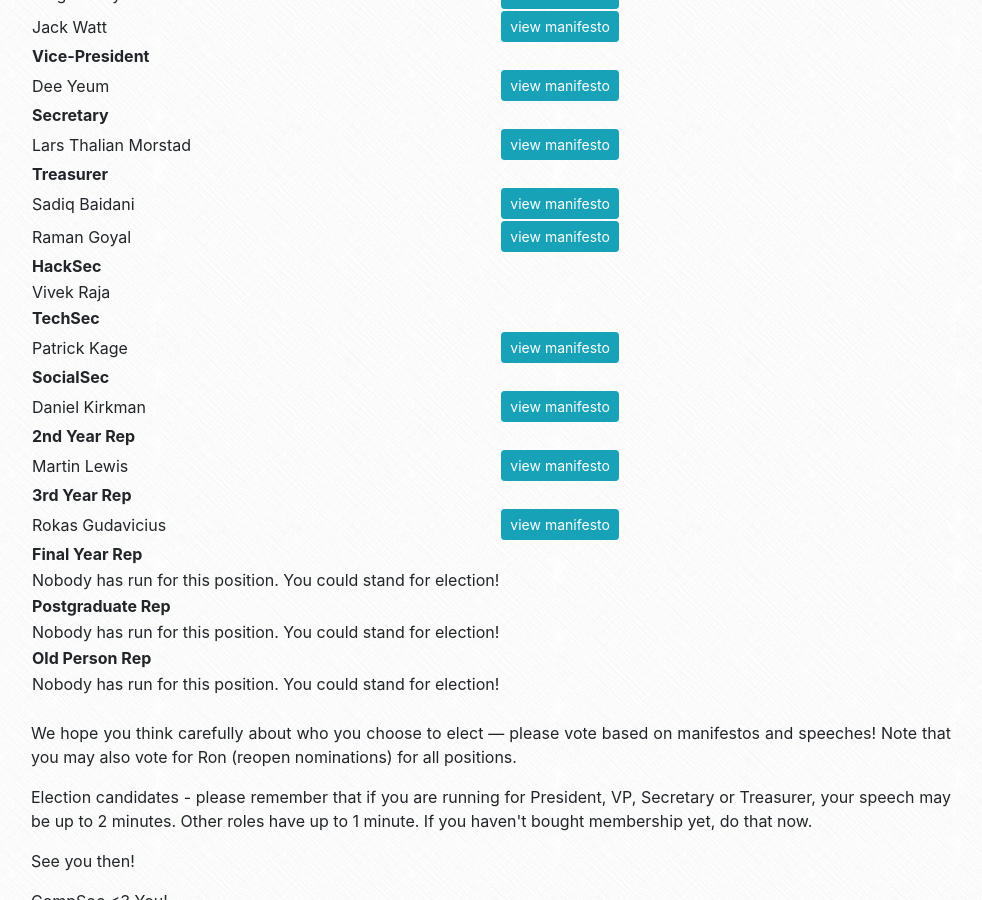
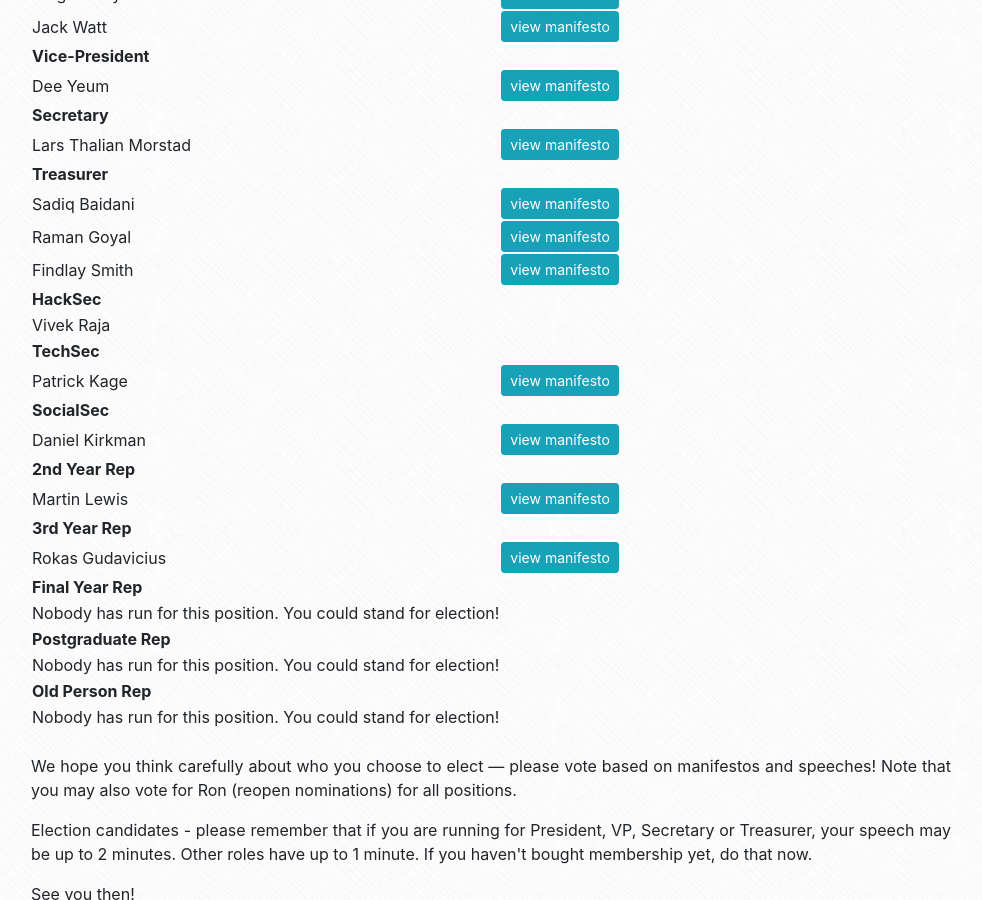
Before and after one commit to compsoc-edinburgh/website, a Jekyll site: the page built from _posts/2019-03-18-march-agm-manifestos.html, in a window 1280 px wide and 900 px high, scrolled down 666 px. Shown: the whole window, without its empty margins (244-1226 px from the left). Built offline with Jekyll 4.4.1, drawn with Linux system fonts in a browser that asks for light colours; nearby versions of some CDN libraries.

Commit message:
added Findlay Smith
Accidentally missed due to supplying manifesto directly to Drive

```diff
--- a/_posts/2019-03-18-march-agm-manifestos.html
+++ b/_posts/2019-03-18-march-agm-manifestos.html
@@ -26,6 +26,8 @@
           url: https://drive.google.com/a/comp-soc.com/file/d/10wCTPIWnH1TwVFltjgjwJCkw4Sj8wgJ1/view?usp=sharing
         - name: Raman Goyal
           url: https://drive.google.com/a/comp-soc.com/file/d/1je3cO6CBQr9QuGiGkkIX59KaBlbg31Mb/view?usp=sharing
+        - name: Findlay Smith
+          url: https://drive.google.com/file/d/1UWsaTUu5IHdI87ChALuT-ZkpBWc4kHFv/view?usp=drivesdk
     - title: HackSec
       people:
         - name: Vivek Raja
```
